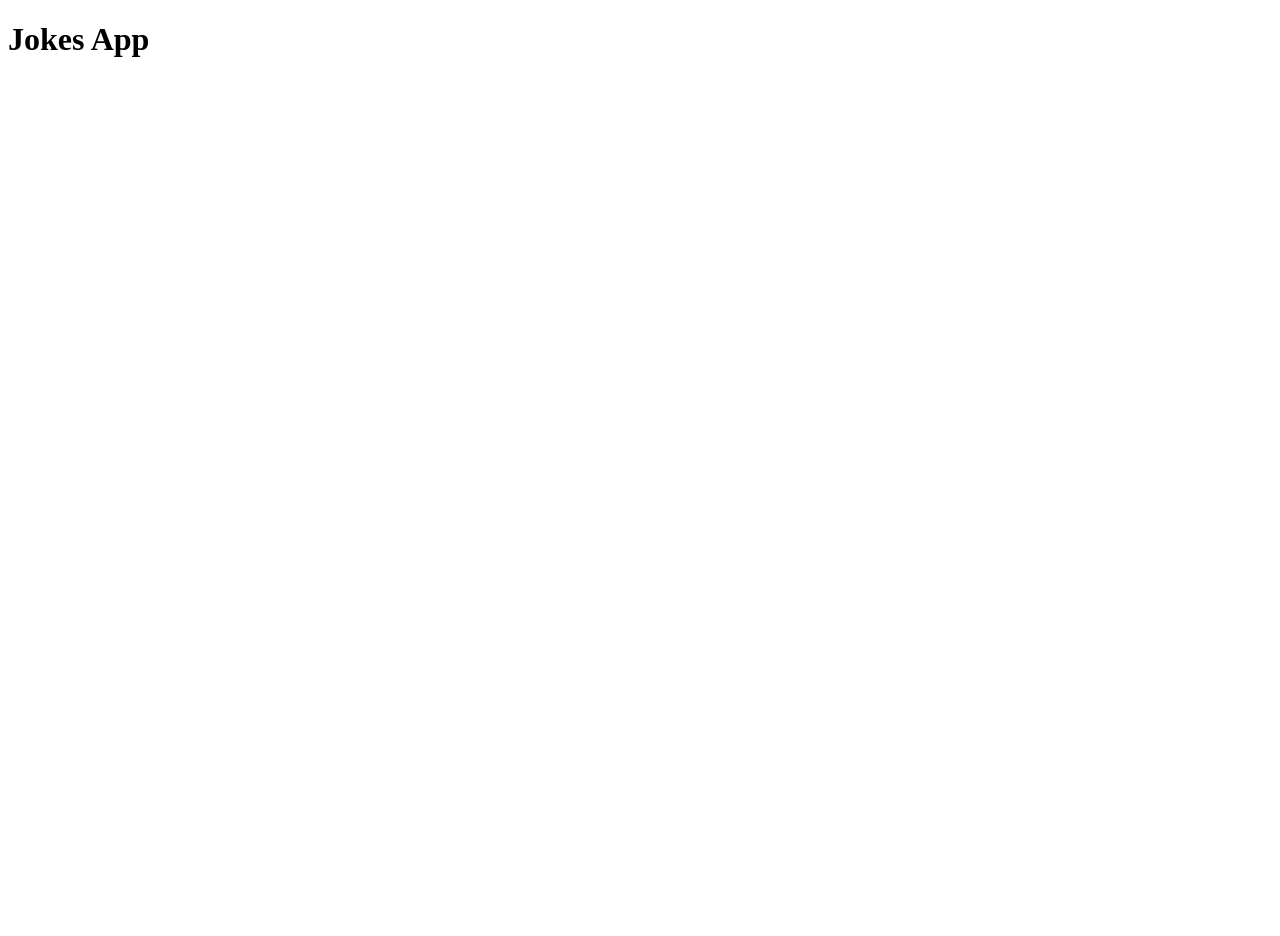
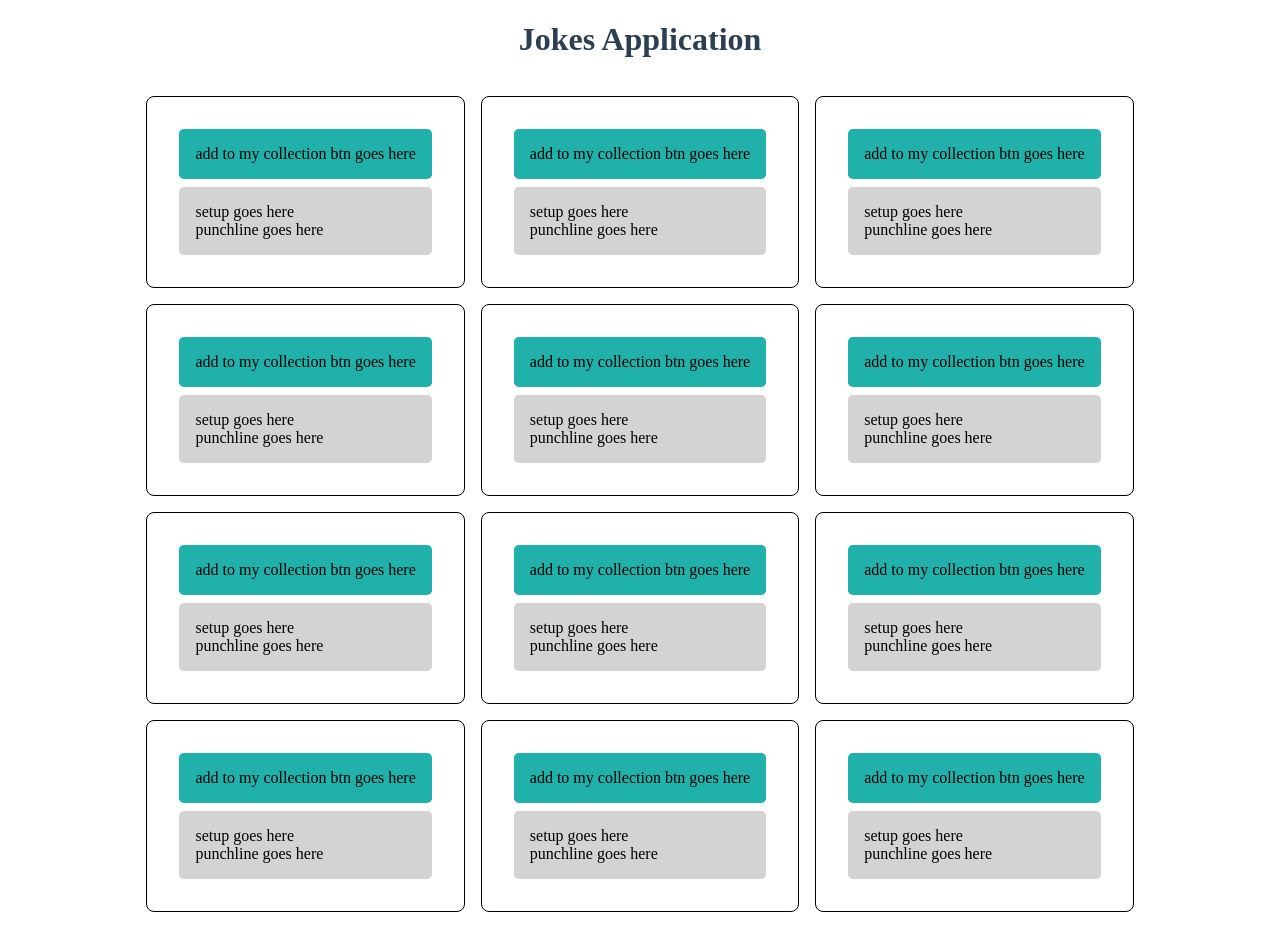
Before and after one commit to AmorgoLiakos/joke-application-vue, a Vue app: page / in a window 1280 px wide. Before the commit the page ends 800 px from the top, so only its background shows below. Built offline with nearby package versions, Linux system fonts and the light colour scheme.

Commit message:
create homepage structure

```diff
--- a/src/App.vue
+++ b/src/App.vue
@@ -1,10 +1,19 @@
 <script setup>
+import Jokes from "@/components/Jokes.vue";
 </script>
 
 <template>
-<h1>Jokes App</h1>
+  <div class="homepage">
+    <h1 class="homepage__title">Jokes Application</h1>
+    <Jokes />
+  </div>
 </template>
 
 <style scoped lang="scss">
-
+  .homepage {
+    &__title {
+      text-align: center;
+      color: #2c3e50;
+    }
+  }
 </style>
```
